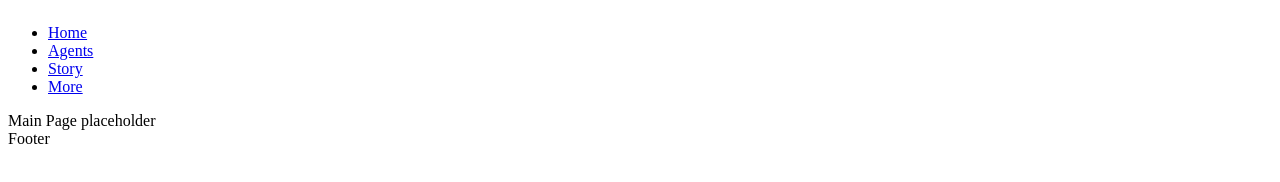
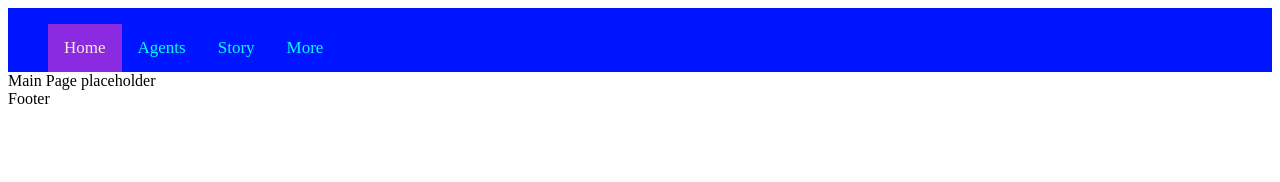
Before and after one commit to AlanJoygit/valorant-lore, a plain HTML site: page index.html in a window 1280 px wide. Drawn offline with Linux system fonts and the light colour scheme.

Commit message:
changed navbar

```diff
--- a/index.html
+++ b/index.html
@@ -12,7 +12,7 @@
         <nav>
             <ul>
                 <li>
-                    <a href="#">Home</a>
+                    <a class="active" href="#">Home</a>
                 </li>
                 <li>
                     <a href="#">Agents</a>
--- a/style.css
+++ b/style.css
@@ -1,3 +1,24 @@
 #header{
-    display: flex;
+    background-color: rgb(0, 21, 255);
+    overflow: hidden;
 }
+
+#header a{
+    float: left;
+    color: aqua;
+    text-align: center;
+    padding: 14px 16px;
+    text-decoration: none;
+    font-size: 17px;
+}
+li{
+    list-style-type: none;
+}
+#header a:hover{
+    background-color: black;
+    color: antiquewhite;
+}
+#header a.active{
+    background-color: blueviolet;
+    color: antiquewhite;
+}
```
